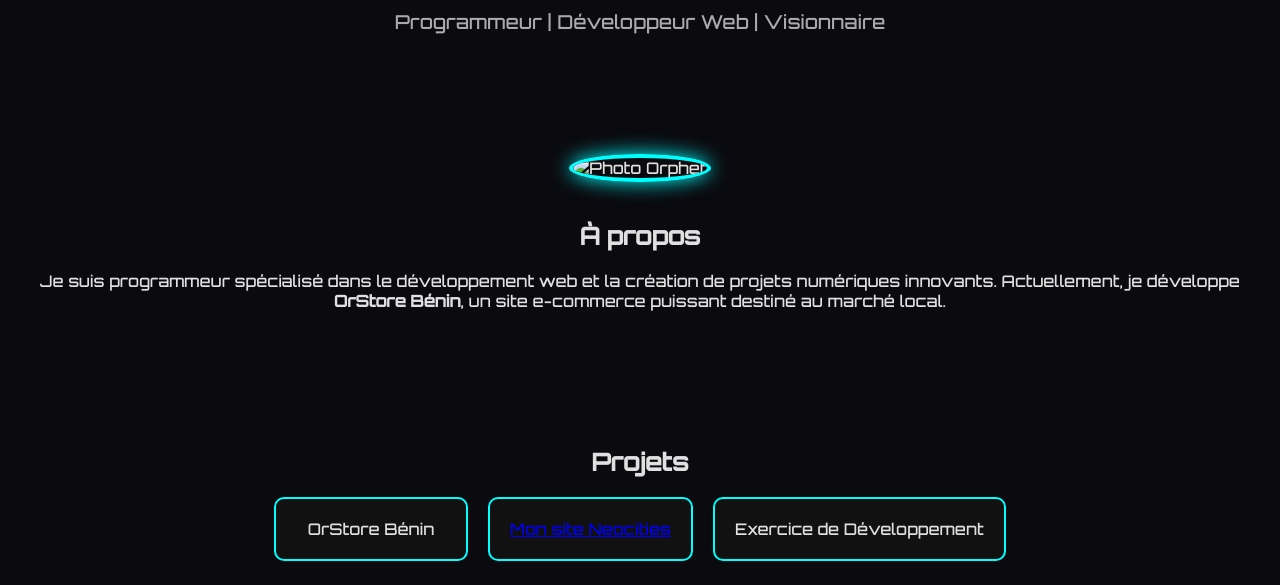
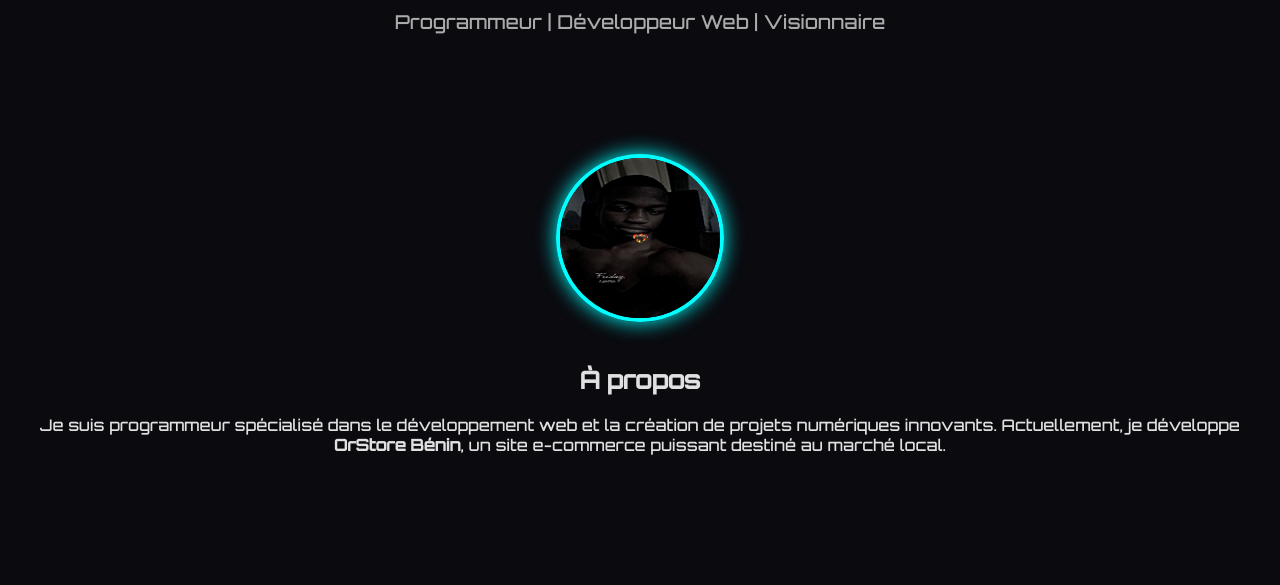
Before and after one commit to orstorex/FirstWebSite, a plain HTML site: page index.html in a window 1280 px wide. Shown: the part 215-800 px from the top of the page. Drawn offline with Linux system fonts and the light colour scheme.

Commit message:
Update index.html

```diff
--- a/index.html
+++ b/index.html
@@ -21,7 +21,7 @@
 
   <!-- A propos -->
   <section class="about">
-    <img src="images/orphet.jpg" alt="Photo Orphet" class="photo">
+    <img src="Snapchat-1801015927.jpg" alt="Photo Orphet" class="photo">
     <h2>À propos</h2>
     <p>
       Je suis programmeur spécialisé dans le développement web et la création de projets numériques innovants.
```
